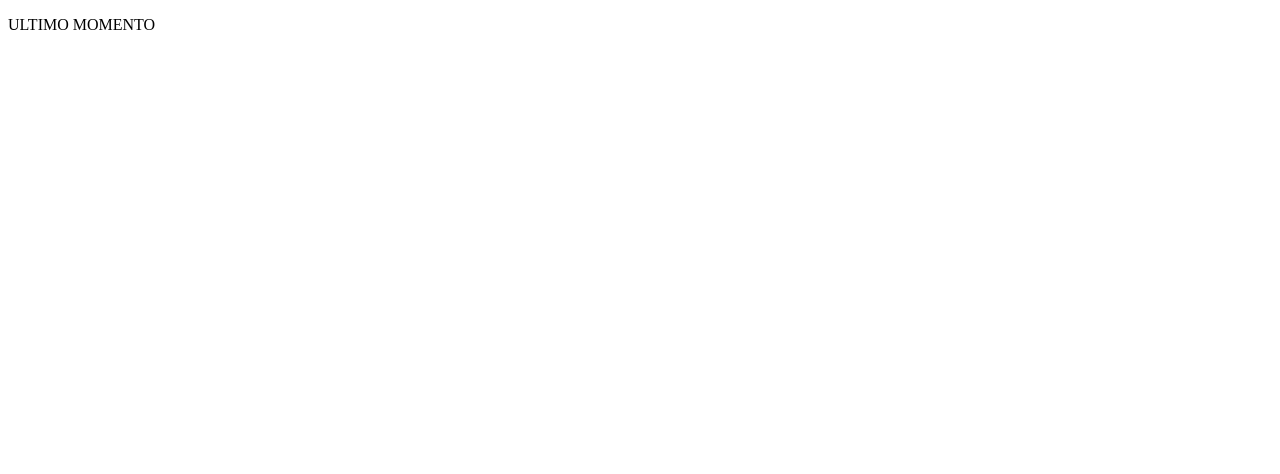
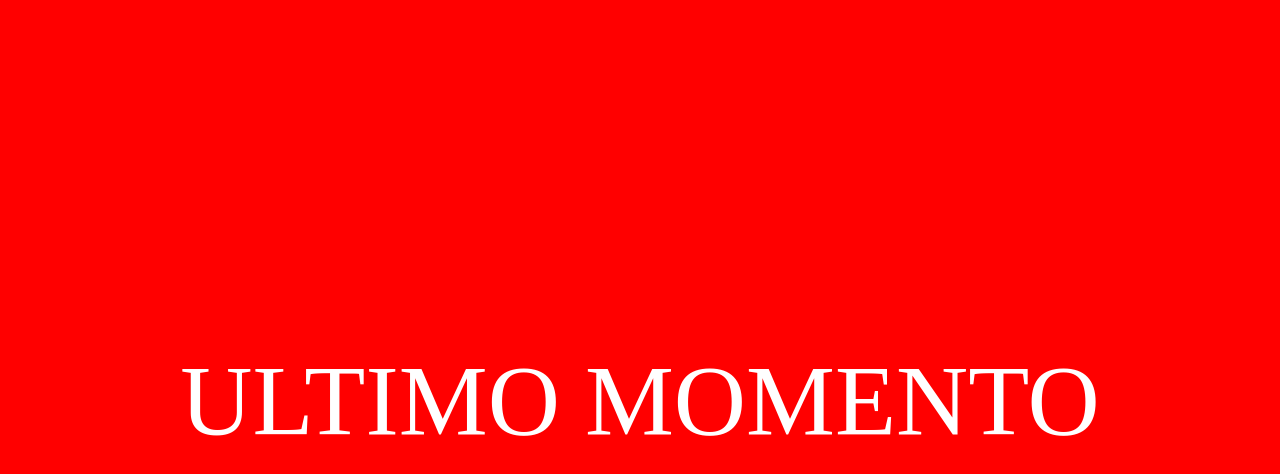
Before and after one commit to LoadingWebs/dw-cronicatv, a plain HTML site: page index.html in a window 1280 px wide. Drawn offline with Linux system fonts and the light colour scheme.

Commit message:
estilos pagina dw002

```diff
--- /dev/null
+++ b/estilo.css
@@ -0,0 +1,16 @@
+*{margin: 0;
+padding: 0;}
+
+
+.cronica_tv{
+    background-color: red;
+    color: white;
+    text-align: center;
+    width: 100%;
+    height: 100vh;
+    font-size: 100px;
+    display: flex;
+    justify-content: center ;
+    align-items: center;
+
+}
--- a/index.html
+++ b/index.html
@@ -3,10 +3,11 @@
 <head>
     <meta charset="UTF-8">
     <meta name="viewport" content="width=device-width, initial-scale=1.0">
+    <link rel="stylesheet" href="estilo.css">
     <title>Cronica</title>
 </head>
 <body>
-    <div>
+    <div class="cronica_tv">
         <p>ULTIMO MOMENTO</p>
     </div>
 </body>
```
